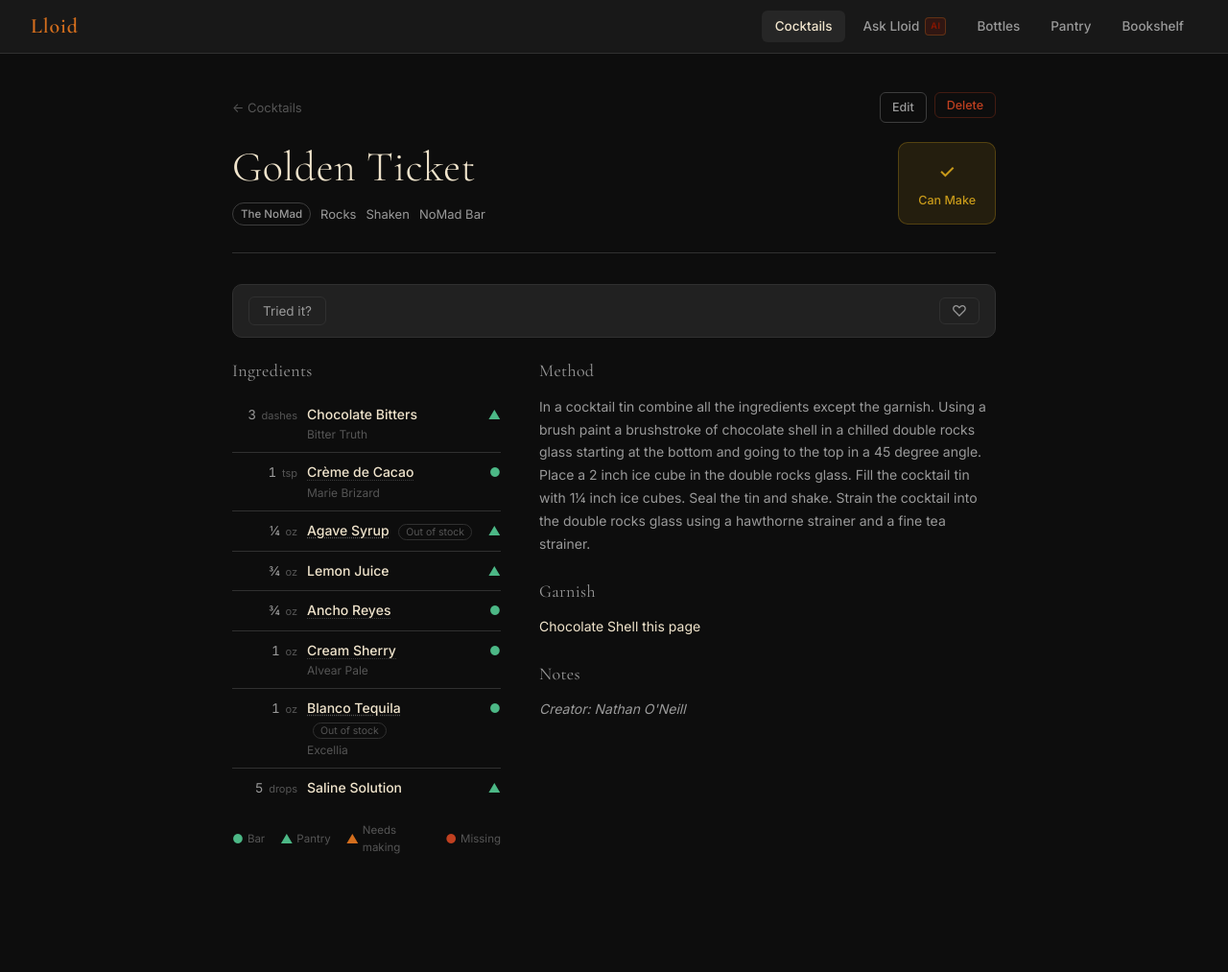
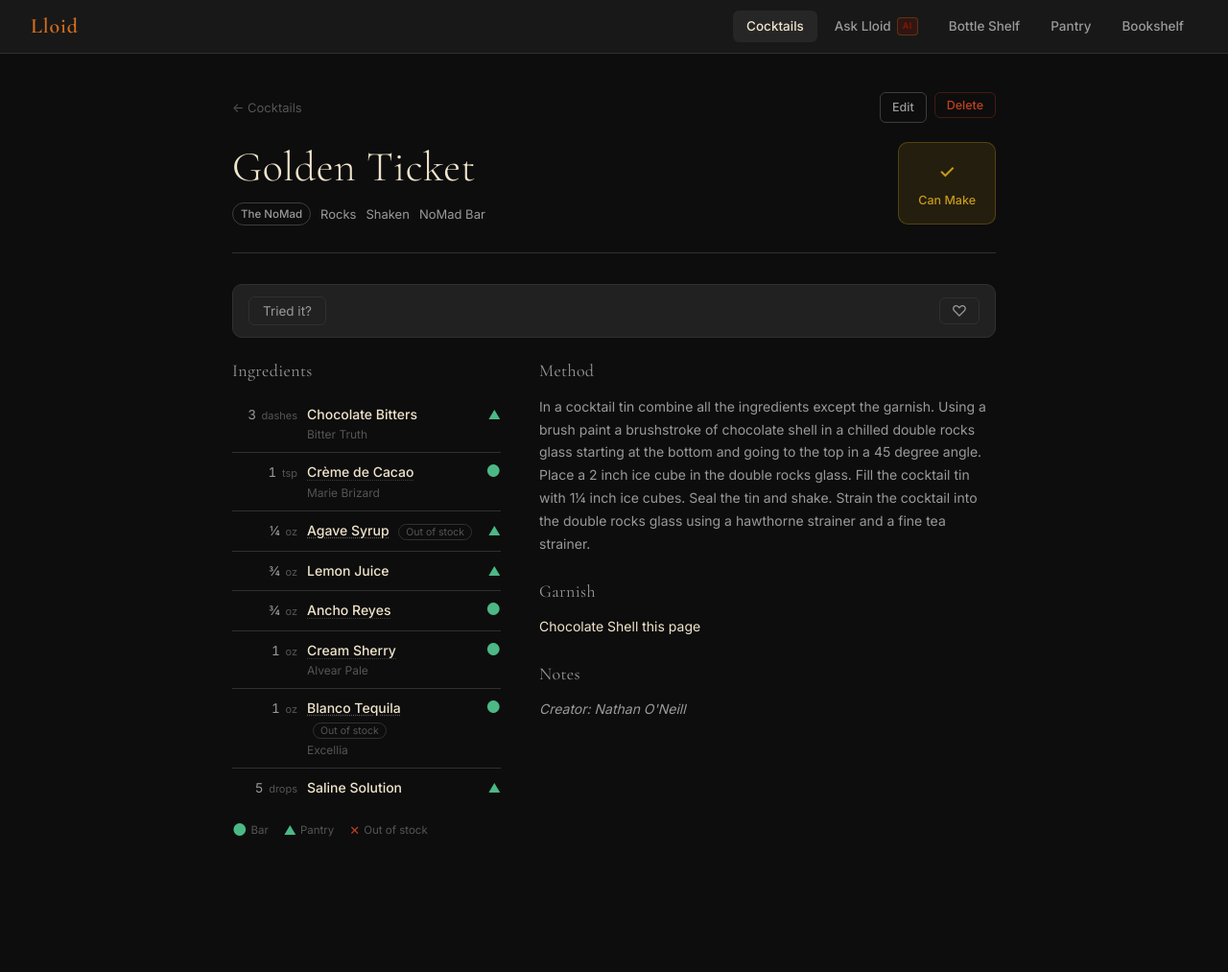
Before and after one commit to isgilman/Lloid, a Flask app: a page that uses templates/base.html in a window 1280 px wide. Shown: the whole page at 96% size. After the commit the page ends 872 px from the top, so only its background shows below. Run offline with Flask 3, Linux system fonts and the light colour scheme; data comes from the database, SQL or seed files in the repository; data that the repository does not hold is empty.

Commit message:
Simplify ingredient indicators and rename Bottles to Bottle Shelf
- Merge Needs Making + Missing into single Out of stock ✕ (red cross)
- Increase circle dot size (17px) to visually match triangle size
- Remove ing-dot-specialty-needed and ing-specialty-hint styles
- Keep infused ingredient link to pantry, drop cluttered hint text
- Rename nav, page title, and browser tab from Bottles → Bottle Shelf

Co-Authored-By: Claude Sonnet 4.6 <noreply@anthropic.com>

```diff
--- a/static/style.css
+++ b/static/style.css
@@ -1004,18 +1004,10 @@ select.edit-input { padding: 5px 8px; }
 .ing-inv-link-missing { border-bottom-color: var(--red); opacity: 0.8; }
 .ing-inv-link-missing:hover { color: var(--accent-light); border-bottom-color: var(--accent-light); opacity: 1; }
 
-.ing-dot { font-size: 13px; }
-.ing-dot-have             { color: #4cb886; }
-.ing-dot-pantry           { color: #4cb886; }
-.ing-dot-specialty-needed { color: var(--accent-light); }
-.ing-dot-missing          { color: var(--red); }
-
-.ing-specialty-hint {
-  font-size: 11px;
-  color: var(--accent-light);
-  margin-left: 6px;
-  opacity: 0.8;
-}
+.ing-dot         { line-height: 1; }
+.ing-dot-have    { color: #4cb886; font-size: 17px; }
+.ing-dot-pantry  { color: #4cb886; font-size: 13px; }
+.ing-dot-missing { color: var(--red); font-size: 13px; }
 
 .ingredient-legend {
   font-size: 11.5px;
--- a/templates/base.html
+++ b/templates/base.html
@@ -25,7 +25,7 @@
         </a>
         <a href="{{ url_for('inventory') }}"
            class="nav-link {% if request.endpoint == 'inventory' %}active{% endif %}">
-          Bottles
+          Bottle Shelf
         </a>
         <a href="{{ url_for('pantry') }}"
            class="nav-link {% if request.endpoint in ['pantry'] %}active{% endif %}">
--- a/templates/cocktail_detail.html
+++ b/templates/cocktail_detail.html
@@ -111,7 +111,6 @@
             {% elif not ing.available and 'infused' in ing.name.lower() %}
               {# Infused = house-made specialty — prompt to add to pantry #}
               <a href="{{ url_for('pantry') }}" class="ing-pantry-link">{{ ing.name }}</a>
-              <span class="ing-specialty-hint">add to pantry</span>
             {% elif not ing.available %}
               {# Missing — link to inventory so user can see what they might substitute #}
               <a href="{{ url_for('inventory') }}?search={{ ing.name | urlencode }}" class="ing-inv-link ing-inv-link-missing">{{ ing.name }}</a>
@@ -127,10 +126,8 @@
               {% else %}
                 <span class="ing-dot ing-dot-have" title="{{ ing.source }}">&#9679;</span>
               {% endif %}
-            {% elif 'infused' in ing.name.lower() %}
-              <span class="ing-dot ing-dot-specialty-needed" title="House-made specialty — add to pantry">&#9650;</span>
             {% else %}
-              <span class="ing-dot ing-dot-missing" title="Not in bar">&#9679;</span>
+              <span class="ing-dot ing-dot-missing" title="Out of stock">&#10005;</span>
             {% endif %}
           </div>
         </li>
@@ -139,8 +136,7 @@
       <div class="ingredient-legend">
         <span class="ing-dot ing-dot-have">&#9679;</span> Bar
         <span class="ing-dot ing-dot-pantry" style="margin-left:12px">&#9650;</span> Pantry
-        <span class="ing-dot ing-dot-specialty-needed" style="margin-left:12px">&#9650;</span> Needs making
-        <span class="ing-dot ing-dot-missing" style="margin-left:12px">&#9679;</span> Missing
+        <span class="ing-dot ing-dot-missing" style="margin-left:12px">&#10005;</span> Out of stock
       </div>
     </div>
 
--- a/templates/inventory.html
+++ b/templates/inventory.html
@@ -1,11 +1,11 @@
 {% extends 'base.html' %}
-{% block title %}Bottles — Lloid{% endblock %}
+{% block title %}Bottle Shelf — Lloid{% endblock %}
 
 {% block content %}
 <div class="page-container">
   <div class="page-header">
     <div>
-      <h1 class="page-title">Bottles</h1>
+      <h1 class="page-title">Bottle Shelf</h1>
       <p class="page-subtitle" id="bottle-count-label">{{ bottles | length }} bottles</p>
     </div>
     <button class="btn btn-primary" onclick="openAddModal()">+ Add Bottle</button>
```
